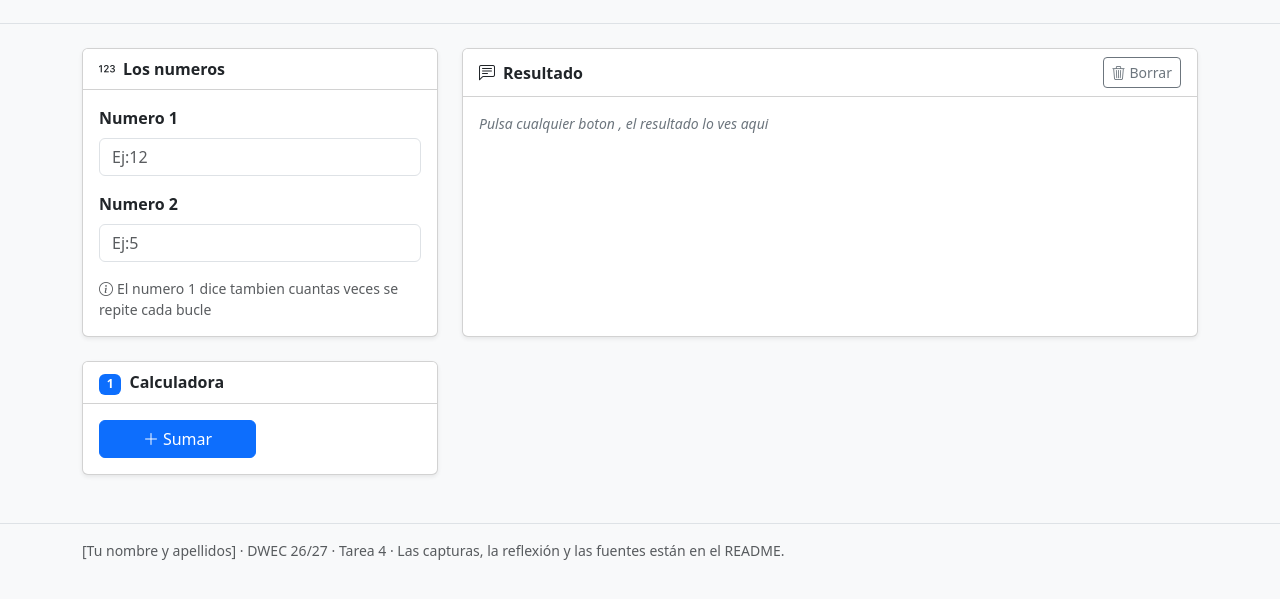
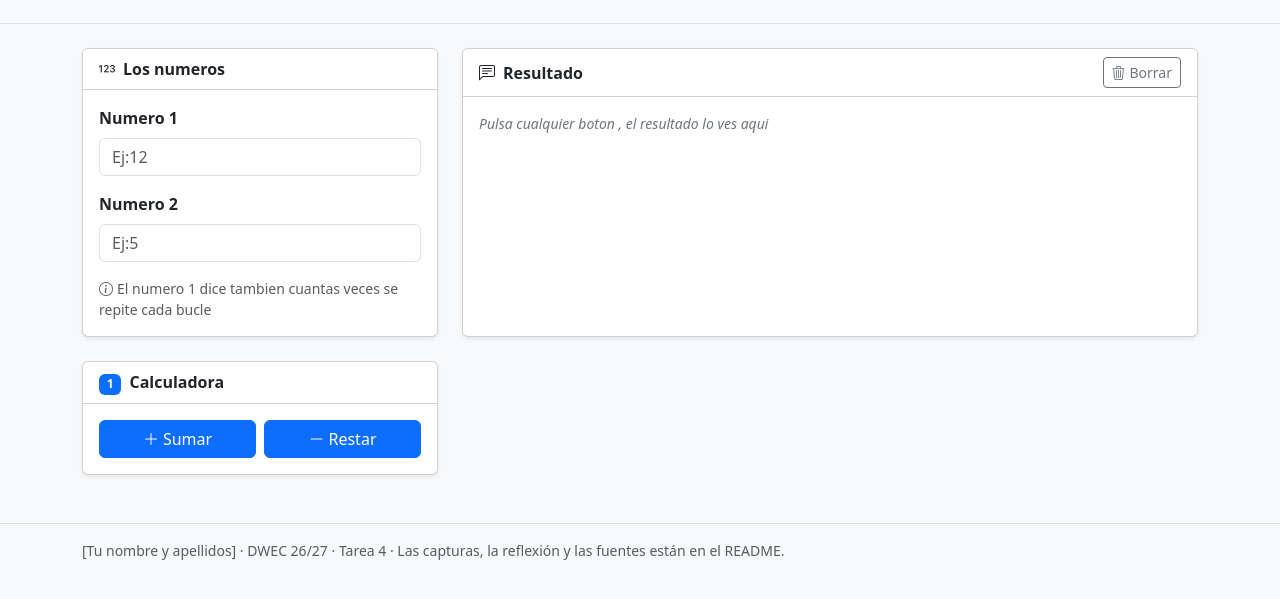
Before and after one commit to justooceeniit/DWEC_2627_Justo, a plain HTML site: page tema04/index.html in a window 1280 px wide. Shown: the part 177-776 px from the top of the page. Drawn offline with nearby package versions, Linux system fonts and the light colour scheme.

Commit message:
Actualiza index.html: añade botón para la función de resta en la calculadora pero no funciona, en un futuro funcionalidad en app.js

```diff
--- a/tema04/index.html
+++ b/tema04/index.html
@@ -100,6 +100,11 @@
                   <i class="bi bi-plus-lg me-1"></i>Sumar
                 </button>
               </div>
+              <div class="col-6">
+                <button type="button" class="btn btn-primary w-100" onclick="restar()">
+                  <i class="bi bi-dash-lg me-1"></i>Restar
+                </button>
+              </div>
             </div>
           </div>
         </section>
```
